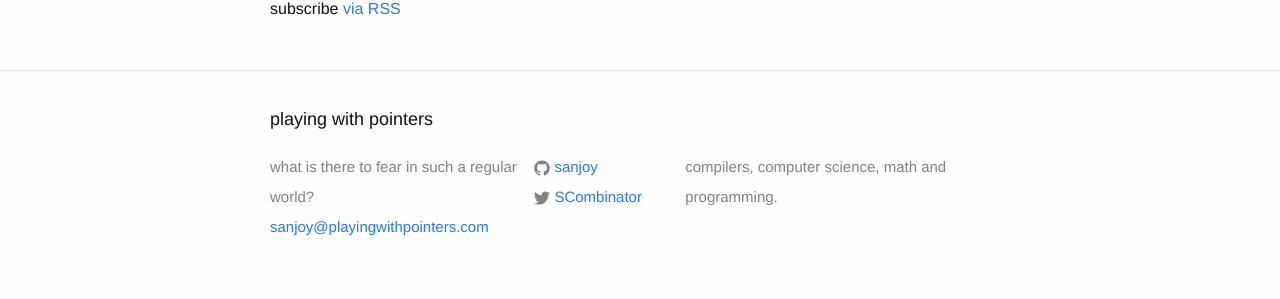
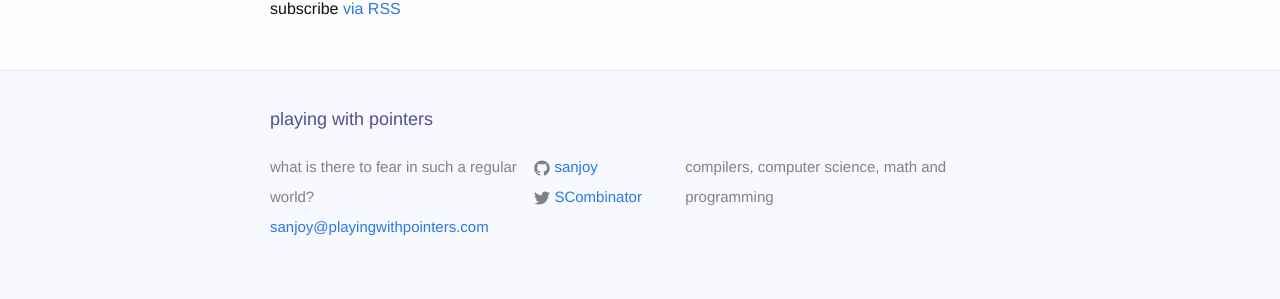
Before and after one commit to sanjoy/playingwithpointers.com, a Jekyll site: the page built from index.html, in a window 1280 px wide. Shown: the part 1358-1657 px from the top of the page. Built offline with Jekyll 4.4.1, drawn with Linux system fonts in a browser that asks for light colours.

Commit message:
some more color theme based changes

```diff
--- a/_config.yml
+++ b/_config.yml
@@ -2,7 +2,7 @@
 title: playing with pointers
 email: sanjoy@playingwithpointers.com
 description: > # this means to ignore newlines until "baseurl:"
-  compilers, computer science, math and programming.
+  compilers, computer science, math and programming
 baseurl: "" # the subpath of your site, e.g. /blog/
 url: "http://playingwithpointers.com" # the base hostname & protocol for your site
 twitter_username: SCombinator
--- a/_sass/_layout.scss
+++ b/_sass/_layout.scss
@@ -97,11 +97,13 @@
 .site-footer {
     border-top: 1px solid $grey-color-light;
     padding: $spacing-unit 0;
+    background-color: $white-very-light-blue-color;
 }
 
 .footer-heading {
     font-size: 18px;
     margin-bottom: $spacing-unit / 2;
+    color: $grey-blue-color;
 }
 
 .contact-list,
--- a/css/main.scss
+++ b/css/main.scss
@@ -24,6 +24,7 @@ $grey-color-dark:  darken($grey-color, 25%);
 
 $grey-blue-color:  #544E92;
 $white-blue-color: #efefff;
+$white-very-light-blue-color: #f8f8ff;
 
 $on-palm:          600px;
 $on-laptop:        800px;
```
